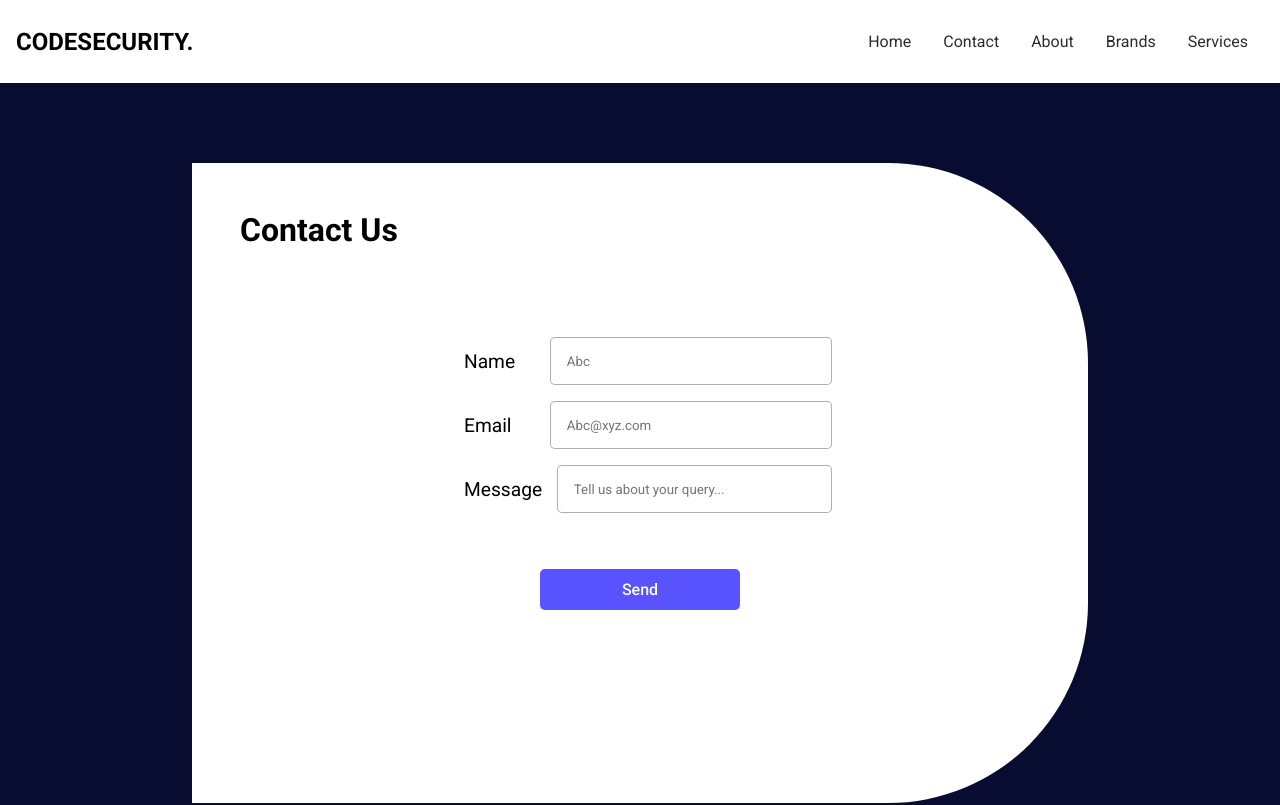
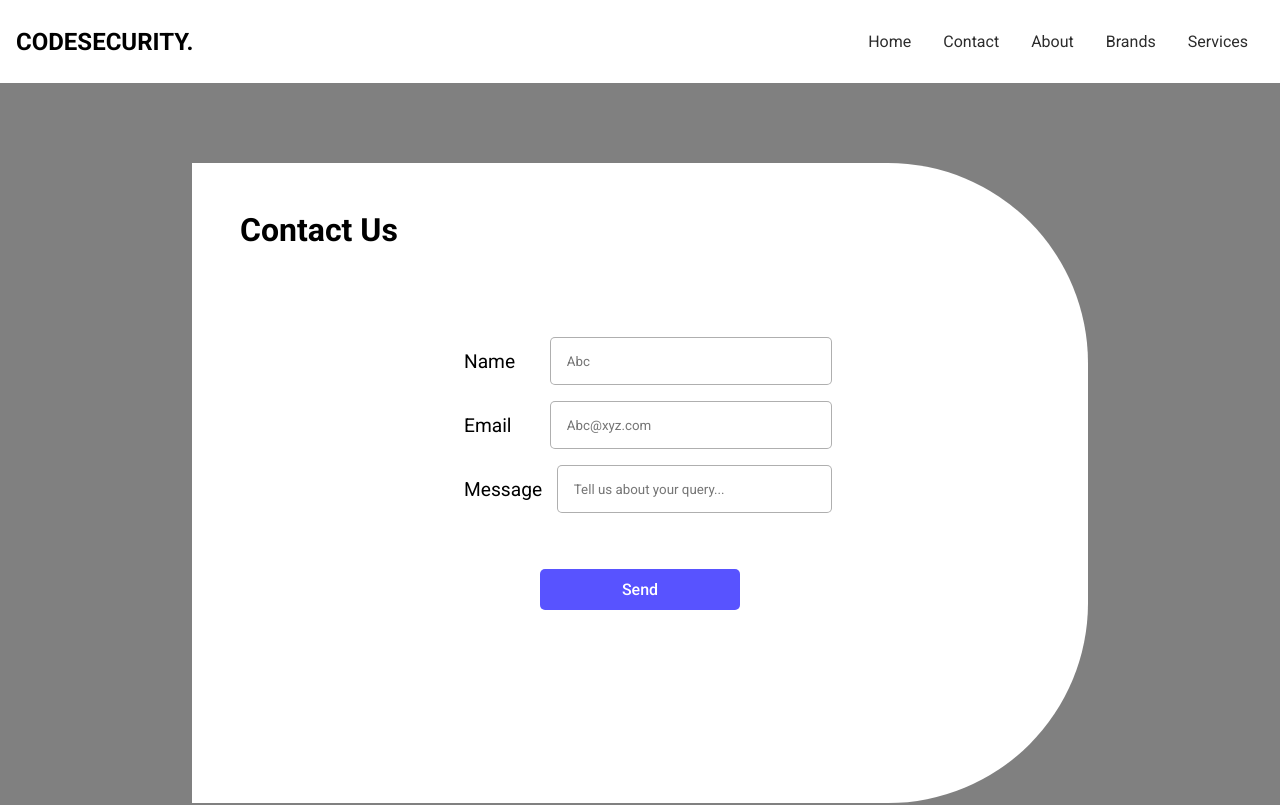
Before and after one commit to abhishek-kumar-91/Service-react-project-1, a React (Create React App) app: page /contact in a window 1280 px wide. Shown: the top 805 px of the page. Built offline with nearby package versions, Linux system fonts and the light colour scheme.

Commit message:
Update contact.scss

```diff
--- a/src/style/contact.scss
+++ b/src/style/contact.scss
@@ -3,7 +3,7 @@
 .contact {
   width: 100%;
   height: 100vh;
-  background-color: $second;
+  background-color: gray;
   display: flex;
   justify-content: center;
   align-items: center;
```
